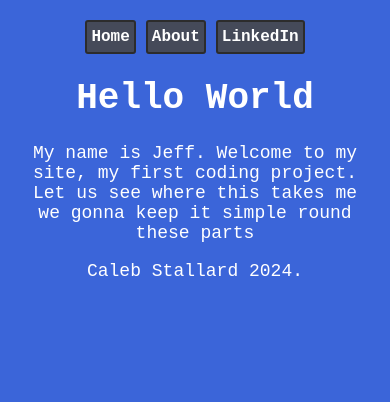
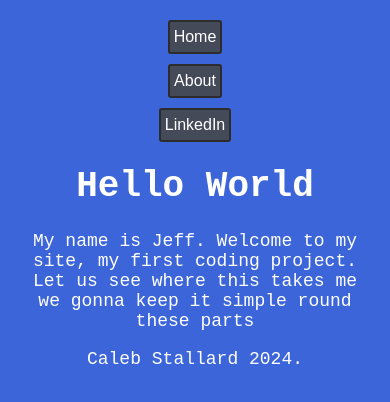
Before and after one commit to stallcal/stallcal.github.io, a plain HTML site: page index.html in a window 390 px wide. Drawn offline with Linux system fonts and the light colour scheme.

Commit message:
misc
was on the go, messed up some shiiii hopefully still working

```diff
--- a/style.css
+++ b/style.css
@@ -1,19 +1,25 @@
+:root {
+  --main-font: 'Courier New', monospace;
+  --main-color: #3B65D9;
+  --hover-color: #214b7a;
+}
+
 body {
-  font-family: 'Courier New', monospace;
+  font-family: var(--main-font);
   text-align: center;
-  background-color: #3B65D9;
+  background-color: var(--main-color);
   color: #fff;
   margin: 0;
   padding: 20px;
 }
 
 h1 {
-  font-family: 'Courier New', monospace;
+  font-family: var(--main-font);
   font-size: 36px;
 }
 
 p {
-  font-family: 'Courier New', monospace;
+  font-family: var(--main-font);
   font-size: 18px;
 }
 
@@ -42,10 +48,11 @@ p {
 }
 
 .toolbar button:hover {
-  background-color: #214b7a;
+  background-color: var(--hover-color);
 }
 
-button {
-  font-family: inherit;
-  font-weight: bold;
+@media (max-width: 600px) {
+  .heading-container, .toolbar {
+    flex-direction: column;
+  }
 }
```
Also changed, not shown: about.html (+10 -0 lines), index.html (line endings or trailing spaces), 2 other files.
